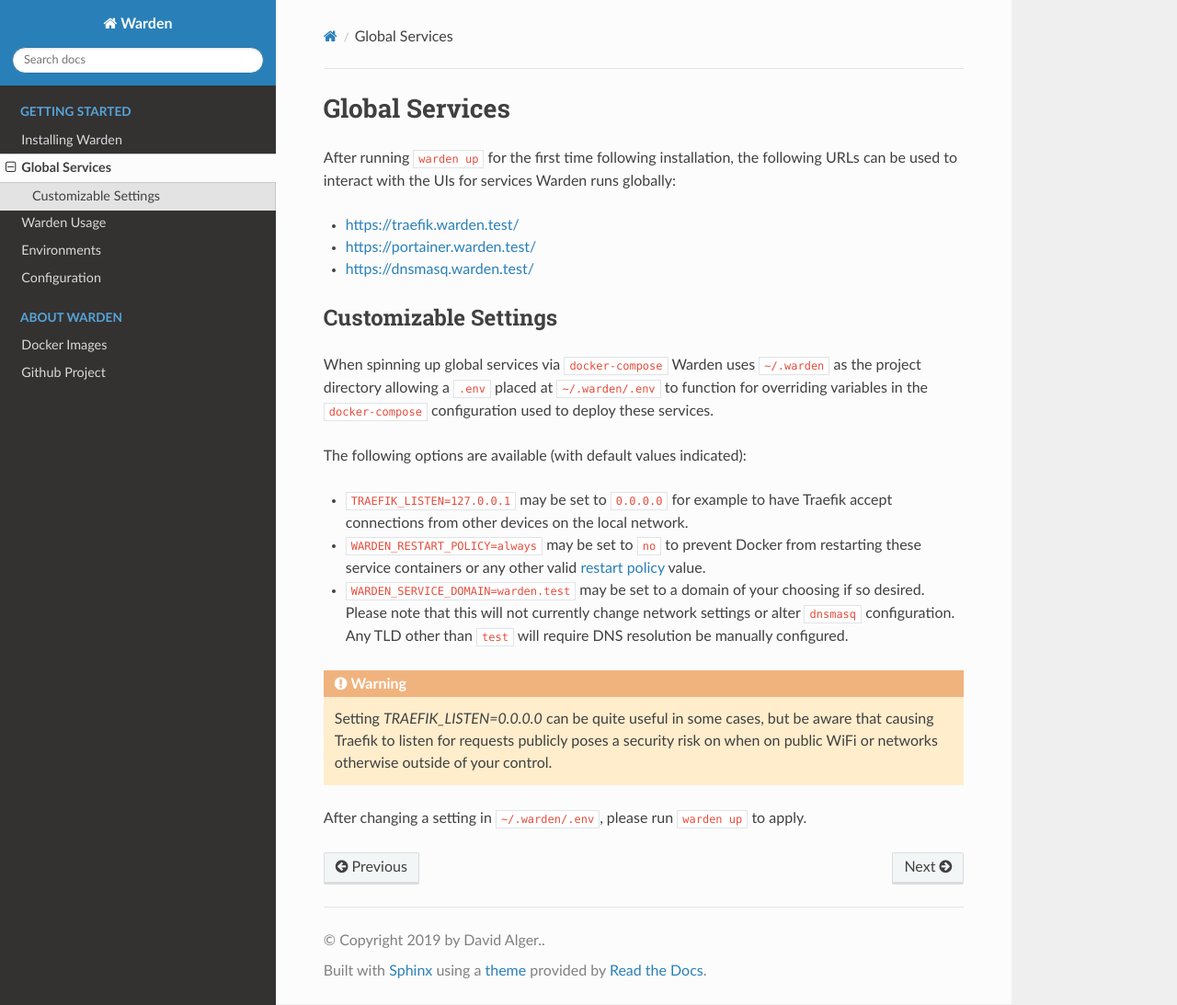
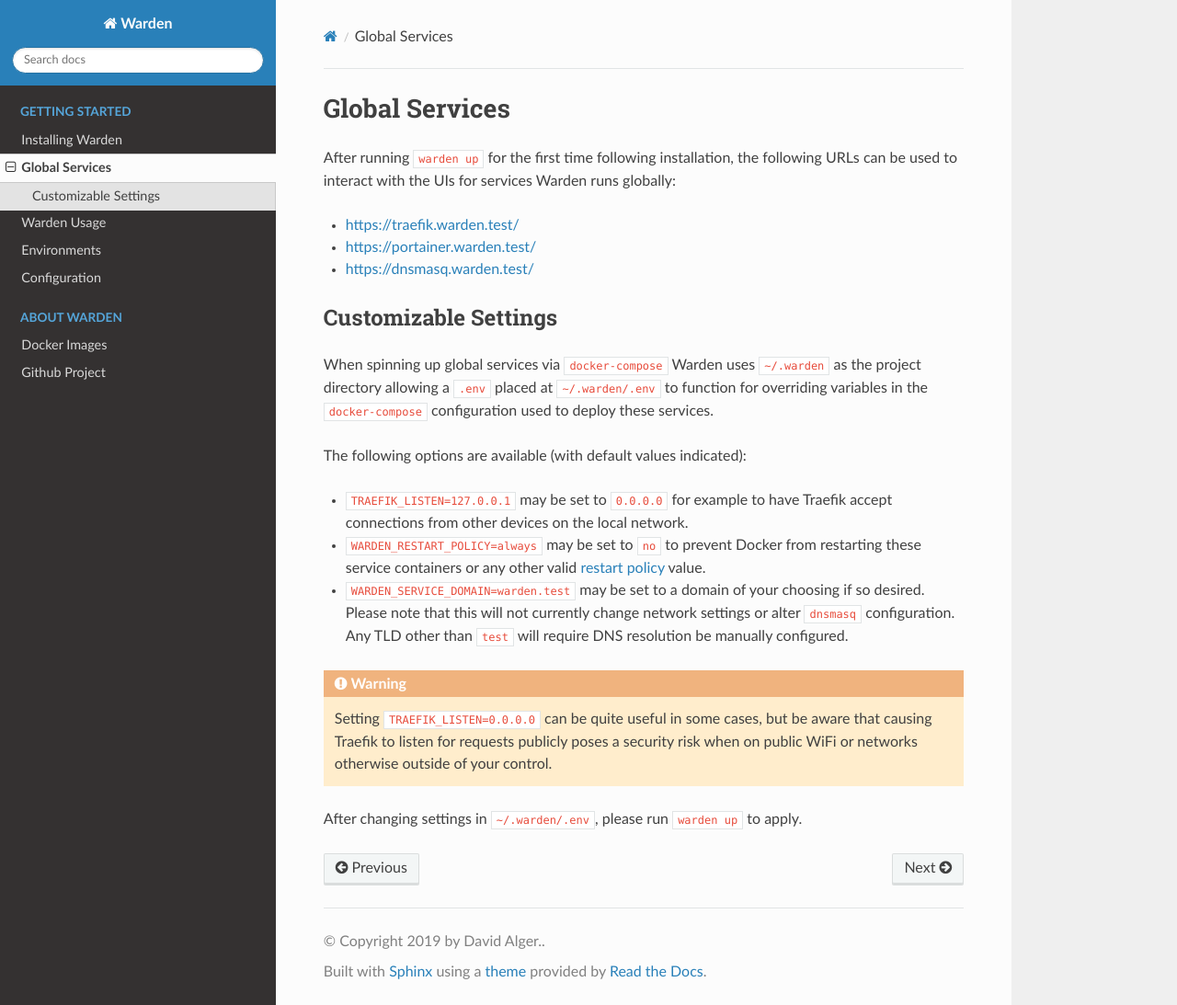
Before and after one commit to wardenenv/warden, a Sphinx documentation site: the page built from docs/services.md, in a window 1280 px wide and 1093 px high. Shown: the whole window at 92% size. Built offline with Sphinx 7.4.7 and the Read the Docs theme 2.0.0, drawn with Linux system fonts in a browser that asks for light colours.

Commit message:
Minor tweaks to docs page

````diff
--- a/docs/services.md
+++ b/docs/services.md
@@ -17,7 +17,7 @@ The following options are available (with default values indicated):
 * `WARDEN_SERVICE_DOMAIN=warden.test` may be set to a domain of your choosing if so desired. Please note that this will not currently change network settings or alter `dnsmasq` configuration. Any TLD other than `test` will require DNS resolution be manually configured.
 
 ``` warning::
-    Setting `TRAEFIK_LISTEN=0.0.0.0` can be quite useful in some cases, but be aware that causing Traefik to listen for requests publicly poses a security risk on when on public WiFi or networks otherwise outside of your control.
+    Setting ``TRAEFIK_LISTEN=0.0.0.0`` can be quite useful in some cases, but be aware that causing Traefik to listen for requests publicly poses a security risk when on public WiFi or networks otherwise outside of your control.
 ```
 
-After changing a setting in `~/.warden/.env`, please run `warden up` to apply.
+After changing settings in `~/.warden/.env`, please run `warden up` to apply.
````
Also changed, not shown: CHANGELOG.md (+1 -1 lines).
